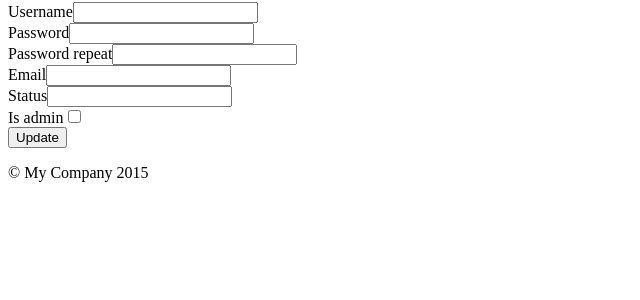
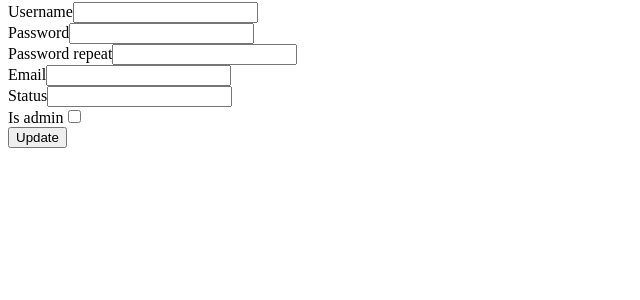
Before and after one commit to chrmorandi/yiipass, a Yii app: template modules/yiipass/views/user/create.php in a window 1280 px wide. Shown: the part 78-378 px from the top of the page, without its empty margins (0-640 px from the left). Run offline with PHP 8.4 and a stand-in for Yii, Linux system fonts and the light colour scheme; the template is opened without the code that fills it, so the values that code supplies are empty; form fields are guessed from the names that the template uses; some libraries are stand-ins or nearby versions.

Commit message:
INPA-15: Removed basic footer info. Default mode is now production.

```diff
--- a/modules/yiipass/views/layouts/main.php
+++ b/modules/yiipass/views/layouts/main.php
@@ -66,13 +66,6 @@ AppAsset::register($this);
         </div>
     </div>
 
-    <footer class="footer">
-        <div class="container">
-            <p class="pull-left">&copy; My Company <?= date('Y') ?></p>
-            <p class="pull-right"><?= Yii::powered() ?></p>
-        </div>
-    </footer>
-
 <?php $this->registerJsFile(Yii::$app->request->baseUrl.'/js/script.js') ?>
 <?php $this->endBody() ?>
 </body>
--- a/web/index.php
+++ b/web/index.php
@@ -2,7 +2,7 @@
 
 // comment out the following two lines when deployed to production
 defined('YII_DEBUG') or define('YII_DEBUG', true);
-defined('YII_ENV') or define('YII_ENV', 'dev');
+defined('YII_ENV') or define('YII_ENV', 'prod');
 
 require(__DIR__ . '/../vendor/autoload.php');
 require(__DIR__ . '/../vendor/yiisoft/yii2/Yii.php');
```
